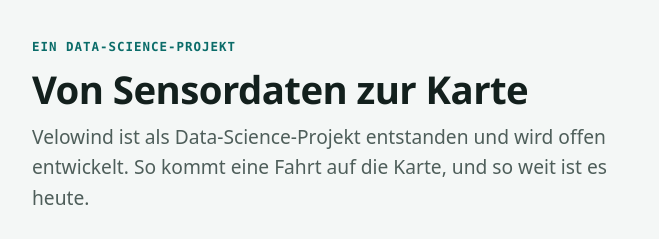
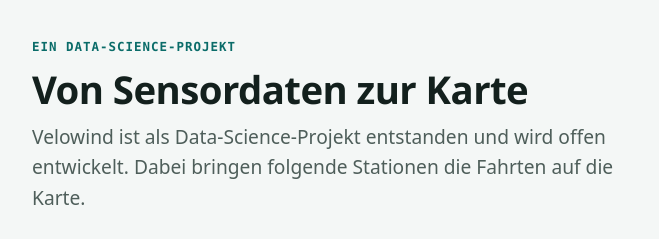
Before and after one commit to biofe/smartphone_sensor_logger, a plain HTML site: page website/de/index.html in a window 1280 px wide. Shown: the part 1840-2079 px from the top of the page, 84-743 px from the left. Drawn offline with Linux system fonts and the light colour scheme; no server answers.

Commit message:
Update German translation

```diff
--- a/website/de/index.html
+++ b/website/de/index.html
@@ -104,7 +104,7 @@
       <div class="sec-head">
         <span class="eyebrow">Ein Data-Science-Projekt</span>
         <h2>Von Sensordaten zur Karte</h2>
-        <p class="lede">Velowind ist als Data-Science-Projekt entstanden und wird offen entwickelt. So kommt eine Fahrt auf die Karte, und so weit ist es heute.</p>
+        <p class="lede">Velowind ist als Data-Science-Projekt entstanden und wird offen entwickelt. Dabei bringen folgende Stationen die Fahrten auf die Karte.</p>
       </div>
 
       <ol class="pipeline">
```
